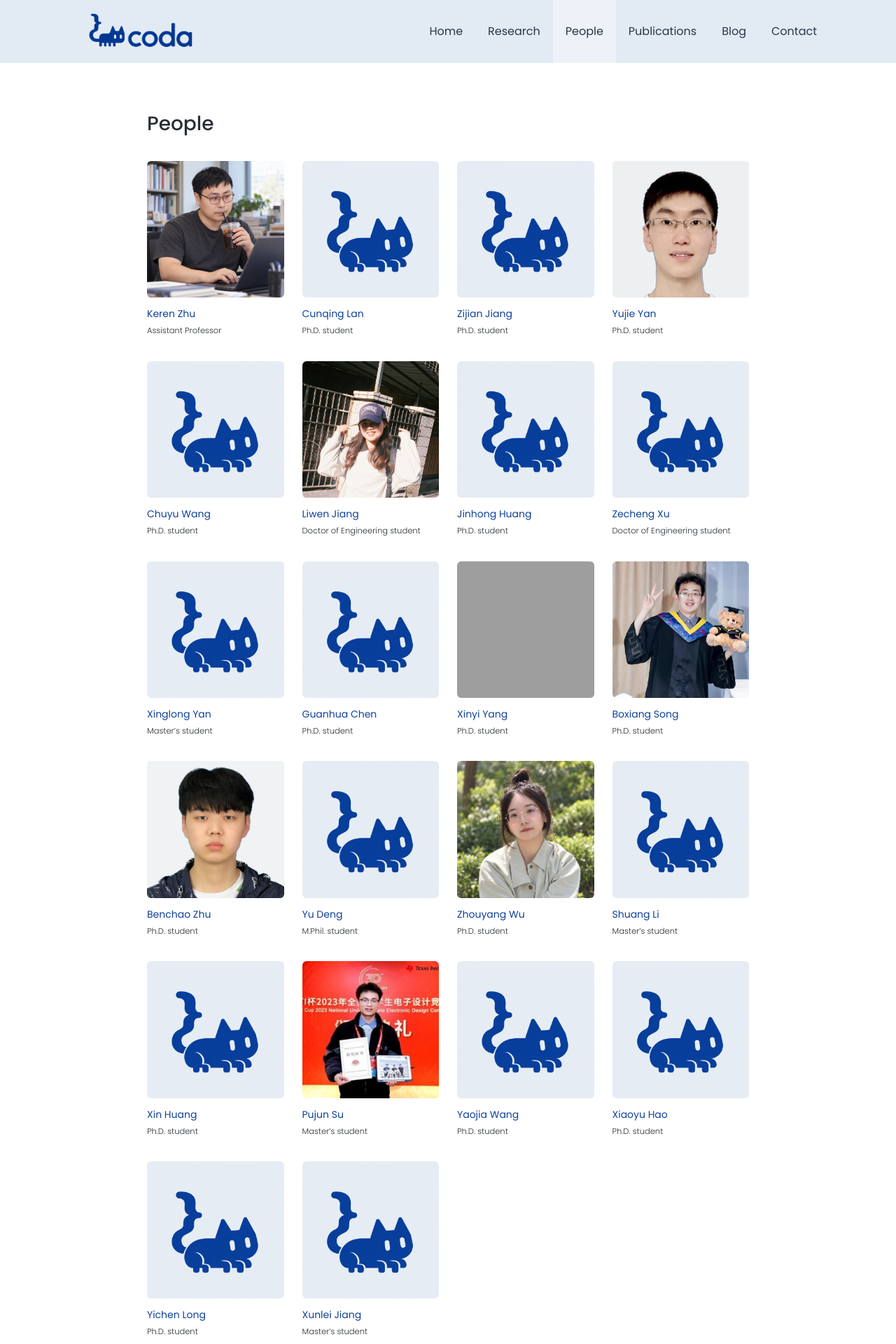
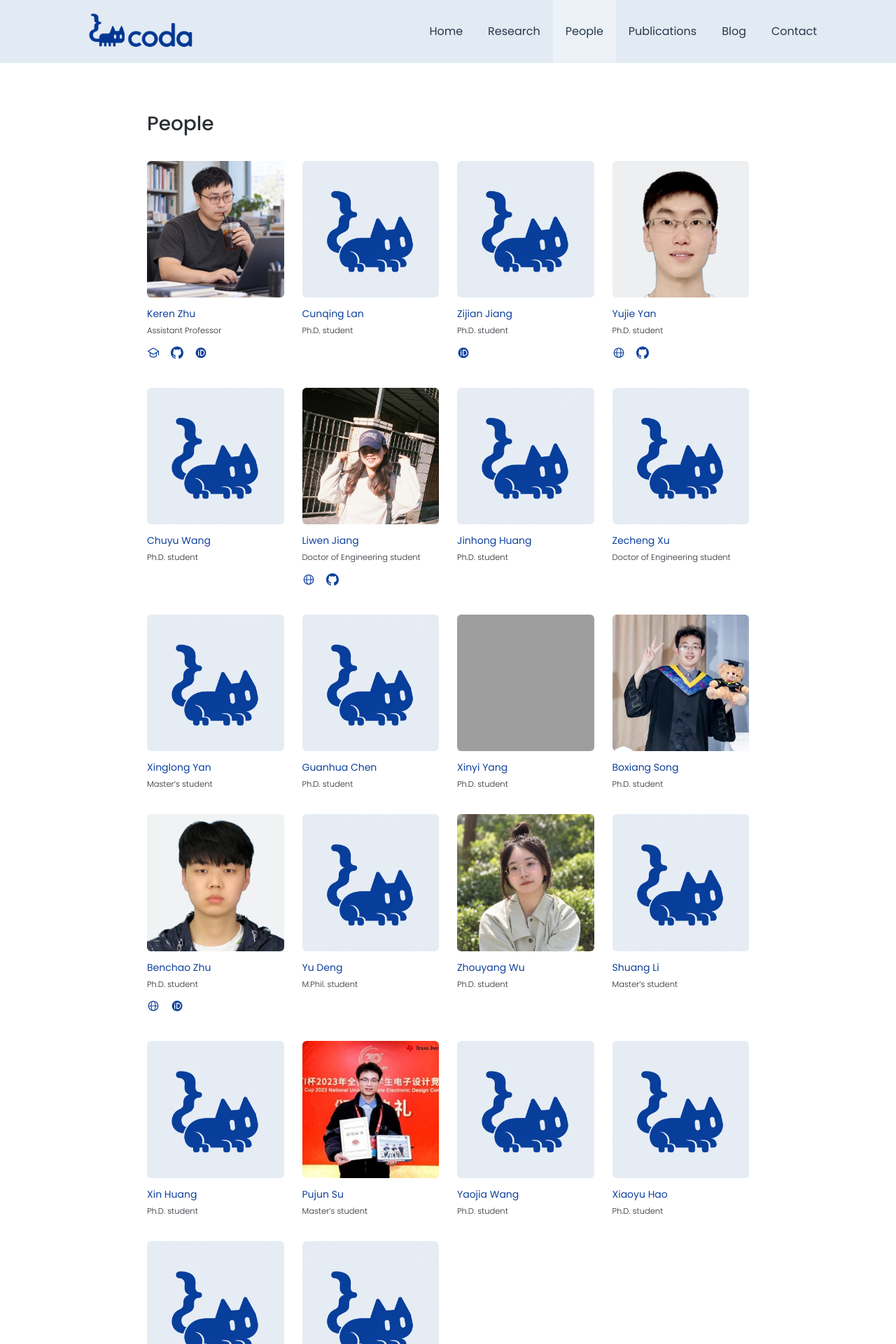
Before and after one commit to krzhu/krzhu.github.io, a Jekyll site: the page built from _pages/group.md, in a window 1280 px wide. Shown: the top 1920 px of the page at 70% size. Built offline with Jekyll 4.4.1, drawn with Linux system fonts in a browser that asks for light colours; grey boxes are pictures that could not be loaded.

Commit message:
Show external profile icons on people cards

```diff
--- a/_includes/member-card.html
+++ b/_includes/member-card.html
@@ -6,4 +6,5 @@
   </a>
   <p class="member-role">{{ member.role }}</p>
   {% if member.status == 'alumni' %}<p class="member-period">{{ member.program }}, {{ member.period }}</p>{% endif %}
+  {% include profile-links.html member=member compact=true %}
 </article>
--- /dev/null
+++ b/_includes/profile-icon.html
@@ -0,0 +1,19 @@
+<svg class="profile-icon" viewBox="0 0 24 24" width="18" height="18" fill="none" stroke="currentColor" stroke-width="1.6" stroke-linecap="round" stroke-linejoin="round" aria-hidden="true" focusable="false">
+  {%- case include.kind -%}
+  {%- when 'website' -%}
+  <circle cx="12" cy="12" r="9" />
+  <ellipse cx="12" cy="12" rx="4" ry="9" />
+  <path d="M3 12h18" />
+  {%- when 'github' -%}
+  <path fill="currentColor" stroke="none" transform="scale(1.5)" d="M8 0C3.58 0 0 3.58 0 8c0 3.54 2.29 6.53 5.47 7.59.4.07.55-.17.55-.38 0-.19-.01-.82-.01-1.49-2.01.37-2.53-.49-2.69-.94-.09-.23-.48-.94-.82-1.13-.28-.15-.68-.52-.01-.53.63-.01 1.08.58 1.23.82.72 1.21 1.87.87 2.33.66.07-.52.28-.87.51-1.07-1.78-.2-3.64-.89-3.64-3.95 0-.87.31-1.59.82-2.15-.08-.2-.36-1.02.08-2.12 0 0 .67-.21 2.2.82a7.65 7.65 0 0 1 4 0c1.53-1.04 2.2-.82 2.2-.82.44 1.1.16 1.92.08 2.12.51.56.82 1.27.82 2.15 0 3.07-1.87 3.75-3.65 3.95.29.25.54.73.54 1.48 0 1.07-.01 1.93-.01 2.2 0 .21.15.46.55.38A8.01 8.01 0 0 0 16 8c0-4.42-3.58-8-8-8Z" />
+  {%- when 'orcid' -%}
+  <circle cx="12" cy="12" r="10" fill="currentColor" stroke="none" />
+  <circle cx="7.5" cy="7.3" r="1" fill="#fff" stroke="none" />
+  <path d="M7.5 10v7m4-10h2a5 5 0 0 1 0 10h-2Z" stroke="#fff" stroke-width="1.7" />
+  {%- when 'google scholar' -%}
+  <path d="m2 9 10-6 10 6-10 6Z" />
+  <path d="M6 12v6c3.5 2.7 8.5 2.7 12 0v-6M22 9v7" />
+  {%- else -%}
+  <path d="M14 4h6v6m0-6L10 14M10 5H5a1 1 0 0 0-1 1v13a1 1 0 0 0 1 1h13a1 1 0 0 0 1-1v-5" />
+  {%- endcase -%}
+</svg>
--- /dev/null
+++ b/_includes/profile-links.html
@@ -0,0 +1,25 @@
+{%- assign profile_member = include.member -%}
+{%- capture rendered_profile_links -%}
+  {%- for profile in profile_member.links -%}
+    {%- assign profile_kind = profile.label | downcase -%}
+    {%- assign profile_label = profile.label -%}
+    {%- assign show_profile = true -%}
+    {%- case profile_kind -%}
+      {%- when 'website' -%}{%- assign profile_label = 'Personal website' -%}
+      {%- when 'github', 'orcid', 'google scholar' -%}
+      {%- else -%}
+        {%- if include.compact -%}{%- assign show_profile = false -%}{%- endif -%}
+    {%- endcase -%}
+    {%- if show_profile and profile.url != blank -%}
+      <a class="profile-link" href="{{ profile.url | escape }}" title="{{ profile_member.name | escape }} · {{ profile_label | escape }}" aria-label="{{ profile_member.name | escape }} · {{ profile_label | escape }}">
+        {%- include profile-icon.html kind=profile_kind -%}
+        <span{% if include.compact %} class="visually-hidden"{% endif %}>{{ profile_label | escape }}</span>
+      </a>
+    {%- endif -%}
+  {%- endfor -%}
+{%- endcapture -%}
+{%- if rendered_profile_links != empty -%}
+<nav class="profile-links {% if include.compact %}member-links{% else %}person-links{% endif %}" aria-label="{{ profile_member.name | escape }}'s external profiles">
+  {{ rendered_profile_links }}
+</nav>
+{%- endif -%}
--- a/_layouts/person.html
+++ b/_layouts/person.html
@@ -12,11 +12,7 @@ layout: academic
       {% if member.status == 'current' %}<p class="person-affiliation">CODA lab · Fudan University</p>{% endif %}
       {% if member.status == 'alumni' %}<p class="person-affiliation">{{ member.program }}, Fudan University · {{ member.period }}</p>{% endif %}
       {% if member.period and member.status == 'current' %}<p class="person-membership">With the group {{ member.period | replace: 'From ', 'since ' }}</p>{% endif %}
-      {% if member.links.size > 0 %}
-      <nav class="person-links" aria-label="{{ member.name }}'s profiles">
-        {% for link in member.links %}<a href="{{ link.url }}">{{ link.label }}</a>{% endfor %}
-      </nav>
-      {% endif %}
+      {% include profile-links.html member=member %}
       {% if member.email_display %}<p class="email-text">{{ member.email_display }}</p>{% endif %}
     </div>
   </header>
--- a/_pages/group.md
+++ b/_pages/group.md
@@ -37,6 +37,7 @@ redirect_from:
   <li id="{{ member.id }}">
     <a href="{{ member.url | relative_url }}">{{ member.name }}</a> ({{ member.program }}, {{ member.period }}) —
     {% if member.id == 'hongyang-pan' %}Founder &amp; CEO, <a href="https://www.traceic.com/">Trace Intelligence</a>{% else %}{{ member.role }}{% endif %}
+    {% include profile-links.html member=member compact=true %}
   </li>
 {% endfor %}
 </ul>
--- a/assets/css/academic.css
+++ b/assets/css/academic.css
@@ -136,6 +136,13 @@ th { font-weight: 500; }
 .member p { font-size: 11.5px; margin: 0; color: var(--muted); line-height: 1.6; }
 .member .member-role { color: var(--ink); }
 .member .member-period { margin-top: 4px; }
+.profile-links { display: flex; flex-wrap: wrap; align-items: center; }
+.profile-link { display: inline-flex; align-items: center; gap: 6px; min-height: 32px; border-radius: 4px; }
+.profile-icon { display: block; flex: 0 0 18px; width: 18px; height: 18px; }
+.member-links { gap: 2px; margin: 6px 0 0 -7px; }
+.member-links .profile-link { justify-content: center; width: 32px; }
+.member-links .profile-link:hover, .member-links .profile-link:focus-visible { background: var(--header); text-decoration: none; }
+.alumni-list .member-links { display: inline-flex; vertical-align: middle; margin: 0 0 0 6px; }
 .group-content > h2 { margin-top: 56px; }
 .people-join { margin-top: 38px; font-size: 13px; }
 .back-to-people { display: inline-block; margin-bottom: 30px; font-size: 13px; }
@@ -146,7 +153,7 @@ th { font-weight: 500; }
 .person-heading p { margin: 0 0 4px; font-size: 13px; }
 .person-affiliation, .person-membership { color: var(--muted); }
 .person-heading .person-membership { font-size: 12px; }
-.person-links { display: flex; flex-wrap: wrap; gap: 5px 18px; margin-top: 14px; font-size: 12.5px; }
+.person-links { gap: 4px 18px; margin-top: 10px; font-size: 12.5px; }
 .person-heading .email-text { margin-top: 9px; font-size: 12px; }
 .email-text { overflow-wrap: anywhere; }
 .person-content h2 { margin-top: 34px; font-size: 18px; }
```
